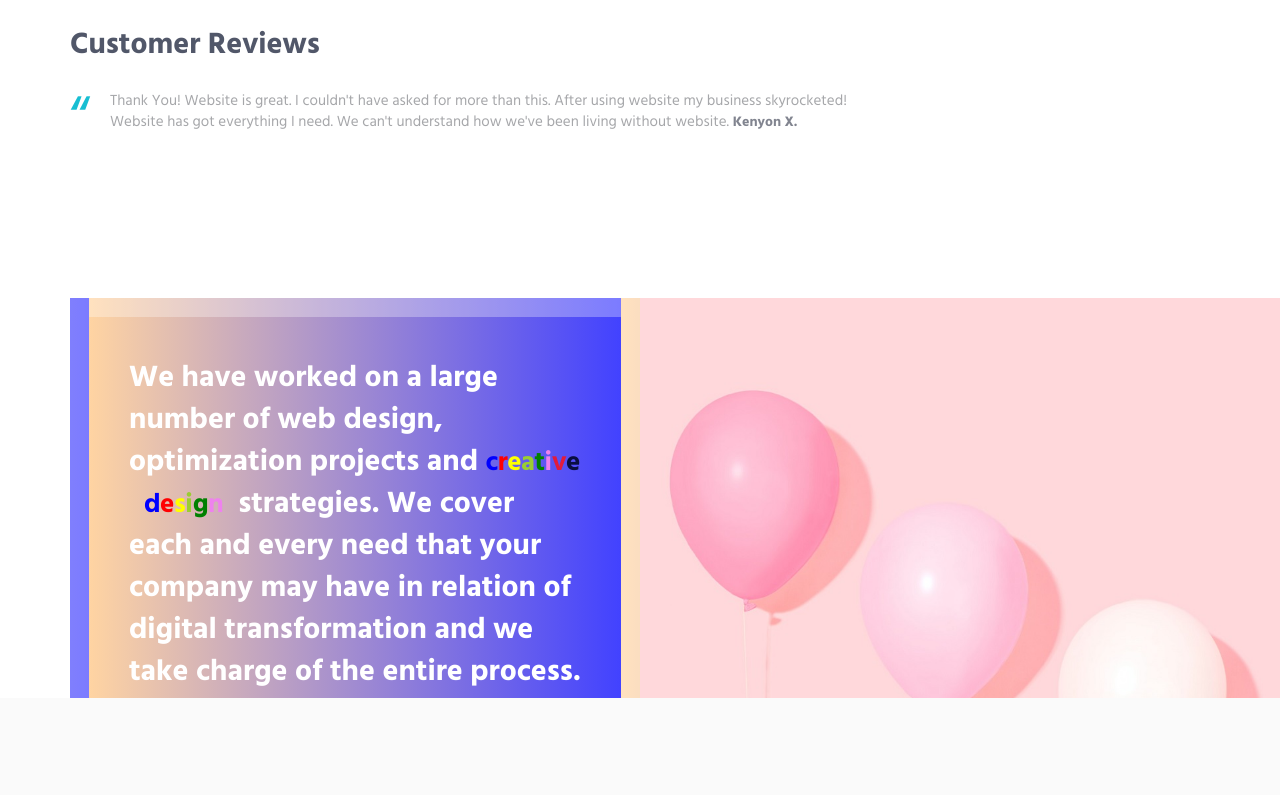
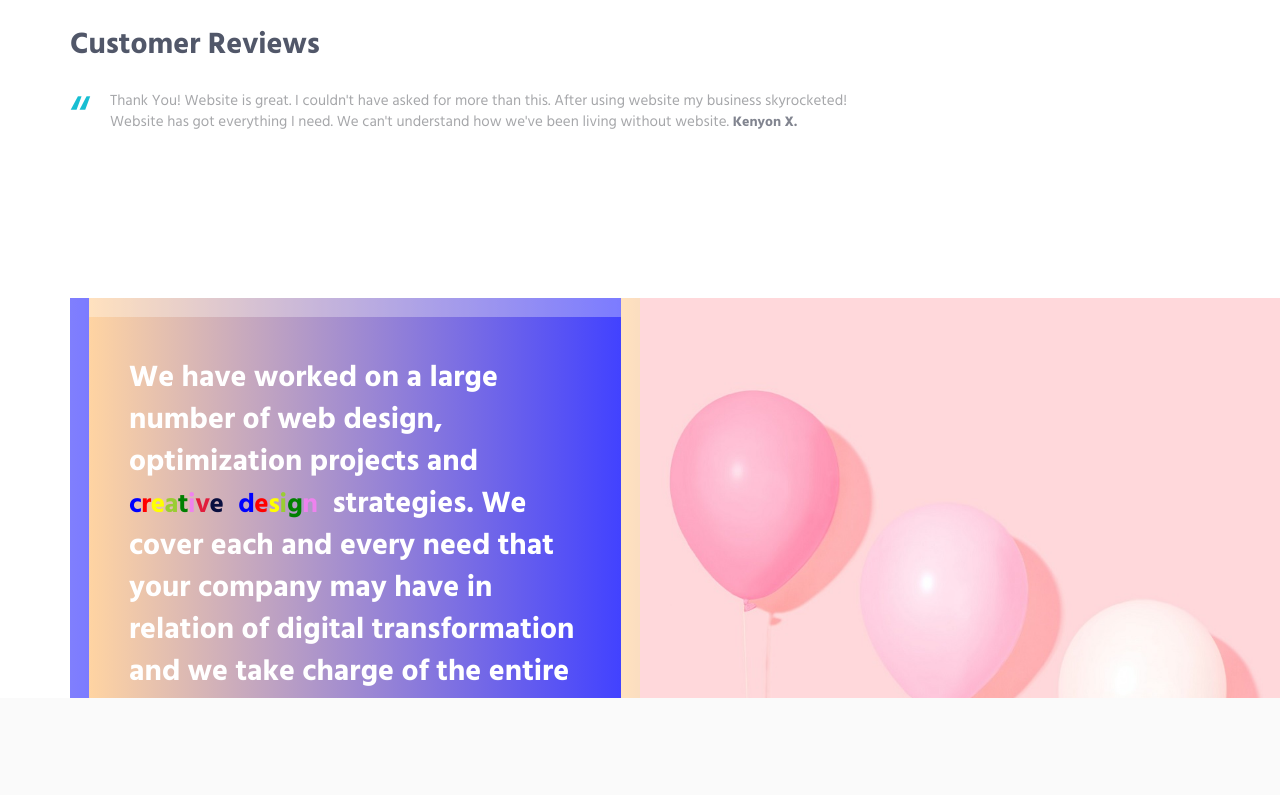
Before and after one commit to Edi10-developer/web-agency, a plain HTML site: page index.html in a window 1280 px wide. Shown: the part 2206-3001 px from the top of the page. Drawn offline with Linux system fonts and the light colour scheme.

Commit message:
no message

```diff
--- a/index.html
+++ b/index.html
@@ -378,7 +378,7 @@
                 <div class="ver-center">
                     <div class="ver-center-aligned">
                         <div class="promo-section-col col-sm-12 col-md-12 col-lg-6" id="description_div">
-                            <h2> We have worked on a large number of web design, optimization projects and
+                            <h2> We have worked on a large number of web design, optimization projects and <br/>
                                 <span style='color: blue'>c</span>
                                 <span style='color: red'>r</span>
                                 <span style='color: yellow'>e</span>
```
